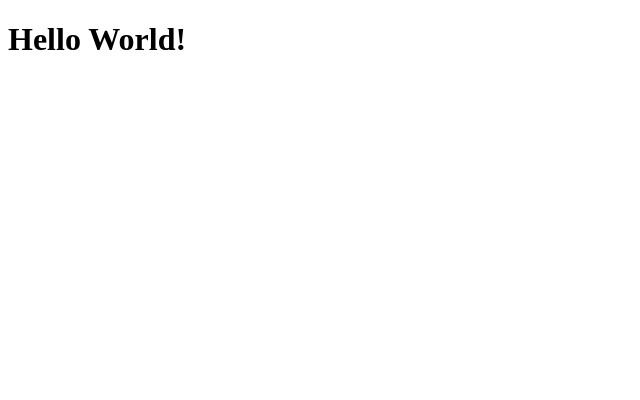
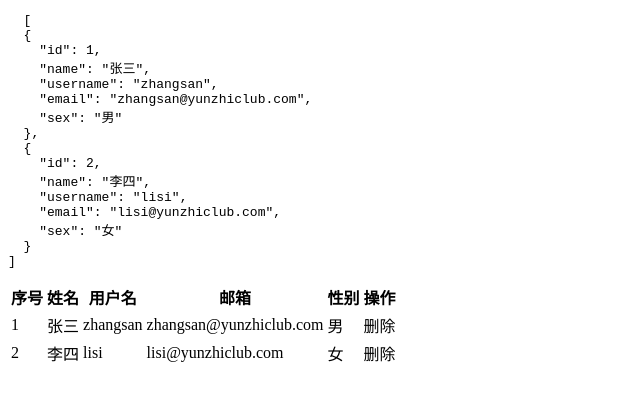
Before and after one commit to mengyunzhi/angular11-guild, an Angular app in the folder first-app/: page / in a window 1280 px wide. Shown: the top 400 px of the page, without its empty margins (0-640 px from the left). Built offline with nearby package versions, Linux system fonts and the light colour scheme.

Commit message:
step2.1.1

```diff
--- a/first-app/src/app/app.component.html
+++ b/first-app/src/app/app.component.html
@@ -1 +1,29 @@
-<h1>Hello World!</h1>
+<pre>
+  {{ teachers | json }}
+</pre>
+<table>
+  <tr>
+    <th>序号</th>
+    <th>姓名</th>
+    <th>用户名</th>
+    <th>邮箱</th>
+    <th>性别</th>
+    <th>操作</th>
+  </tr>
+  <tr>
+    <td>1</td>
+    <td>张三</td>
+    <td>zhangsan</td>
+    <td>zhangsan@yunzhiclub.com</td>
+    <td>男</td>
+    <td>删除</td>
+  </tr>
+  <tr>
+    <td>2</td>
+    <td>李四</td>
+    <td>lisi</td>
+    <td>lisi@yunzhiclub.com</td>
+    <td>女</td>
+    <td>删除</td>
+  </tr>
+</table>
--- a/first-app/src/app/app.component.ts
+++ b/first-app/src/app/app.component.ts
@@ -1,4 +1,4 @@
-import { Component } from '@angular/core';
+import {Component} from '@angular/core';
 
 @Component({
   selector: 'app-root',
@@ -7,4 +7,23 @@ import { Component } from '@angular/core';
 })
 export class AppComponent {
   title = 'first-app';
+
+  // 定义教师数组
+  teachers = [{
+    id: 1,
+    name: '张三',
+    username: 'zhangsan',
+    email: 'zhangsan@yunzhiclub.com',
+    sex: '男'
+  }, {
+    id: 2,
+    name: '李四',
+    username: 'lisi',
+    email: 'lisi@yunzhiclub.com',
+    sex: '女',
+  }];
+
+  constructor() {
+    console.log('constructor');
+  }
 }
```
